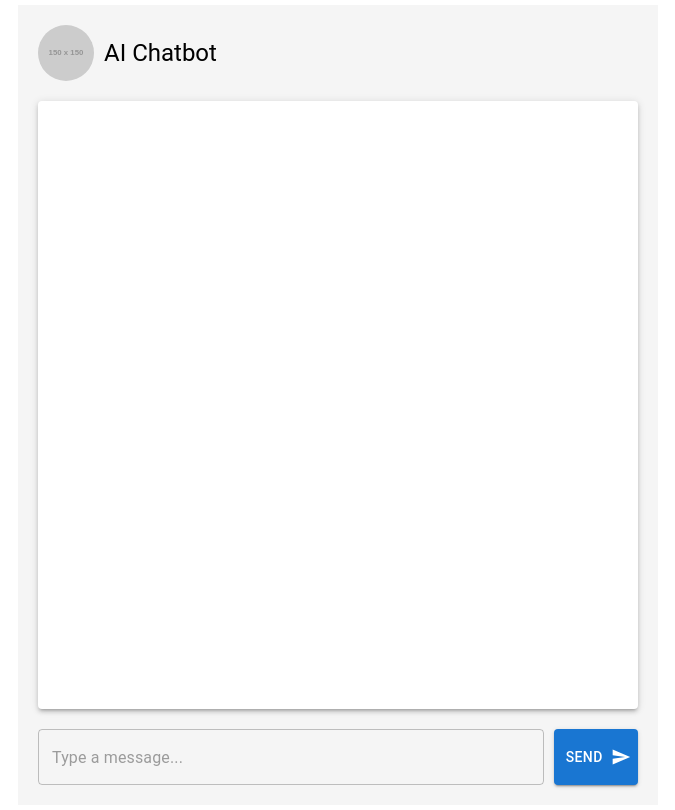
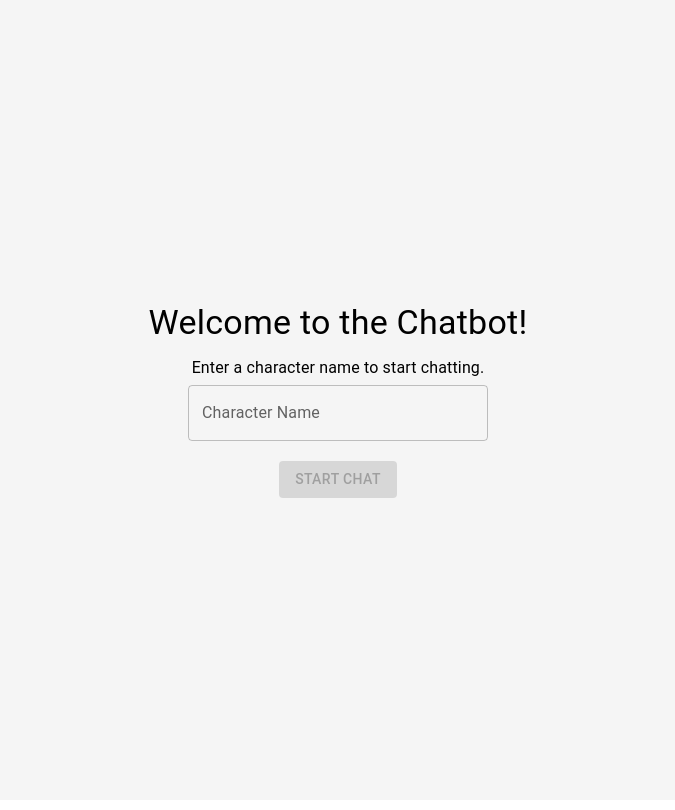
Before and after one commit to ROSSROSALES/character-chat, a React (Create React App) app: page / in a window 1280 px wide. Shown: the whole page, without its empty margins (302-977 px from the left). Built offline with nearby package versions, Linux system fonts and the light colour scheme.

Commit message:
add landing page, input and update character name

```diff
--- a/src/App.js
+++ b/src/App.js
@@ -1,146 +1,16 @@
-import React, { useState, useEffect, useRef } from 'react';
-import { Box, TextField, Button, Avatar, Typography, List, ListItem, ListItemText, Paper } from '@mui/material';
-import SendIcon from '@mui/icons-material/Send';
+import React from 'react';
+import { BrowserRouter as Router, Routes, Route } from 'react-router-dom';
+import LandingPage from './LandingPage';
+import ChatPage from './ChatPage';
 
 const App = () => {
-  const [input, setInput] = useState('');
-  const [messages, setMessages] = useState([]);
-  const chatContainerRef = useRef(null);
-
-  const [loading, setLoading] = useState(false);
-
-  const handleSend = async () => {
-    if (input.trim()) {
-      setMessages([...messages, { text: input, sender: 'user' }]);
-      setLoading(true);
-
-      try {
-        const response = await fetch('/.netlify/functions/chat', {
-          method: 'POST',
-          headers: {
-            'Content-Type': 'application/json',
-          },
-          body: JSON.stringify({ message: input }),
-        });
-
-        const data = await response.json();
-        if (data.reply) {
-          setMessages((prevMessages) => [
-            ...prevMessages,
-            { text: data.reply, sender: 'ai' },
-          ]);
-        }
-      } catch (error) {
-        console.error('Error:', error);
-        setMessages((prevMessages) => [
-          ...prevMessages,
-          { text: 'Sorry, something went wrong.', sender: 'ai' },
-        ]);
-      }
-
-      setLoading(false);
-      setInput('');
-    }
-  };
-
-  // Auto-scroll to bottom when messages change
-  useEffect(() => {
-    if (chatContainerRef.current) {
-      chatContainerRef.current.scrollTo({
-        top: chatContainerRef.current.scrollHeight,
-        behavior: 'smooth',
-      });
-    }
-  }, [messages]);
-
   return (
-    <Box
-      sx={{
-        display: 'flex',
-        flexDirection: 'column',
-        height: '95vh',
-        maxWidth: '600px',
-        margin: '5px auto',
-        padding: '20px',
-        backgroundColor: '#f5f5f5',
-      }}
-    >
-      {/* Chat Header with Image */}
-      <Box
-        sx={{
-          display: 'flex',
-          alignItems: 'center',
-          gap: '10px',
-          marginBottom: '20px',
-        }}
-      >
-        <Avatar
-          alt="AI Avatar"
-          src="https://via.placeholder.com/150" // Replace with your image URL
-          sx={{ width: 56, height: 56 }}
-        />
-        <Typography variant="h5">AI Chatbot</Typography>
-      </Box>
-
-      {/* Chatbox */}
-      <Paper
-        elevation={3}
-        ref={chatContainerRef}
-        sx={{
-          flex: 1,
-          overflowY: 'auto',
-          padding: '10px',
-          backgroundColor: 'white',
-        }}
-      >
-        <List>
-          {messages.map((message, index) => (
-            <ListItem
-              key={index}
-              sx={{
-                justifyContent: message.sender === 'user' ? 'flex-end' : 'flex-start',
-              }}
-            >
-              <ListItemText
-                primary={message.text}
-                sx={{
-                  backgroundColor: message.sender === 'user' ? '#e3f2fd' : '#f5f5f5',
-                  padding: '10px',
-                  borderRadius: '10px',
-                  maxWidth: '70%',
-                }}
-              />
-            </ListItem>
-          ))}
-        </List>
-      </Paper>
-
-      {/* Input Box */}
-      <Box
-        sx={{
-          display: 'flex',
-          gap: '10px',
-          marginTop: '20px',
-        }}
-      >
-        <TextField
-          fullWidth
-          placeholder="Type a message..."
-          value={input}
-          onChange={(e) => setInput(e.target.value)}
-          onKeyPress={(e) => e.key === 'Enter' && handleSend()}
-        />
-        <Button
-          variant="contained"
-          color="primary"
-          onClick={handleSend}
-          endIcon={<SendIcon />}
-          disabled={loading}
-        >
-          {loading ? 'Thinking...' : 'Send'}
-        </Button>
-      </Box>
-    </Box>
+    <Router>
+      <Routes>
+        <Route path="/" element={<LandingPage />} />
+        <Route path="/chat" element={<ChatPage />} />
+      </Routes>
+    </Router>
   );
 };
 
--- /dev/null
+++ b/src/ChatPage.js
@@ -0,0 +1,150 @@
+import React, { useState, useEffect, useRef } from 'react';
+import { useLocation } from 'react-router-dom';
+import { Box, TextField, Button, Avatar, Typography, List, ListItem, ListItemText, Paper } from '@mui/material';
+import SendIcon from '@mui/icons-material/Send';
+
+const ChatPage = () => {
+  const location = useLocation();
+  const characterName = location.state?.characterName || 'AI';
+  const [input, setInput] = useState('');
+  const [messages, setMessages] = useState([]);
+  const chatContainerRef = useRef(null);
+
+  const [loading, setLoading] = useState(false);
+
+  const handleSend = async () => {
+    if (input.trim()) {
+      setMessages([...messages, { text: input, sender: 'user' }]);
+      setLoading(true);
+
+      try {
+        const response = await fetch('/.netlify/functions/chat', {
+          method: 'POST',
+          headers: {
+            'Content-Type': 'application/json',
+          },
+          body: JSON.stringify({ message: input }),
+        });
+
+        const data = await response.json();
+        if (data.reply) {
+          setMessages((prevMessages) => [
+            ...prevMessages,
+            { text: data.reply, sender: 'ai' },
+          ]);
+        }
+      } catch (error) {
+        console.error('Error:', error);
+        setMessages((prevMessages) => [
+          ...prevMessages,
+          { text: 'Sorry, something went wrong.', sender: 'ai' },
+        ]);
+      }
+
+      setLoading(false);
+      setInput('');
+    }
+  };
+
+  // Auto-scroll to bottom when messages change
+  useEffect(() => {
+    if (chatContainerRef.current) {
+      chatContainerRef.current.scrollTo({
+        top: chatContainerRef.current.scrollHeight,
+        behavior: 'smooth',
+      });
+    }
+  }, [messages]);
+
+  return (
+    <Box
+      sx={{
+        display: 'flex',
+        flexDirection: 'column',
+        height: '95vh',
+        maxWidth: '600px',
+        margin: '5px auto',
+        padding: '20px',
+        backgroundColor: '#f5f5f5',
+      }}
+    >
+      {/* Chat Header with Image */}
+      <Box
+        sx={{
+          display: 'flex',
+          alignItems: 'center',
+          gap: '10px',
+          marginBottom: '20px',
+        }}
+      >
+        <Avatar
+          alt="AI Avatar"
+          src="https://via.placeholder.com/150" // Replace with your image URL
+          sx={{ width: 56, height: 56 }}
+        />
+        <Typography variant="h5">{characterName}</Typography>
+      </Box>
+
+      {/* Chatbox */}
+      <Paper
+        elevation={3}
+        ref={chatContainerRef}
+        sx={{
+          flex: 1,
+          overflowY: 'auto',
+          padding: '10px',
+          backgroundColor: 'white',
+        }}
+      >
+        <List>
+          {messages.map((message, index) => (
+            <ListItem
+              key={index}
+              sx={{
+                justifyContent: message.sender === 'user' ? 'flex-end' : 'flex-start',
+              }}
+            >
+              <ListItemText
+                primary={message.text}
+                sx={{
+                  backgroundColor: message.sender === 'user' ? '#e3f2fd' : '#f5f5f5',
+                  padding: '10px',
+                  borderRadius: '10px',
+                  maxWidth: '70%',
+                }}
+              />
+            </ListItem>
+          ))}
+        </List>
+      </Paper>
+
+      {/* Input Box */}
+      <Box
+        sx={{
+          display: 'flex',
+          gap: '10px',
+          marginTop: '20px',
+        }}
+      >
+        <TextField
+          fullWidth
+          placeholder="Type a message..."
+          value={input}
+          onChange={(e) => setInput(e.target.value)}
+          onKeyPress={(e) => e.key === 'Enter' && handleSend()}
+        />
+        <Button
+          variant="contained"
+          color="primary"
+          onClick={handleSend}
+          endIcon={<SendIcon />}
+          disabled={loading}
+        >
+          {loading ? 'Thinking...' : 'Send'}
+        </Button>
+      </Box>
+    </Box>
+  );
+};
+
+export default ChatPage;
--- /dev/null
+++ b/src/LandingPage.js
@@ -0,0 +1,51 @@
+import React, { useState } from 'react';
+import { useNavigate } from 'react-router-dom';
+import { Box, TextField, Button, Typography } from '@mui/material';
+
+const LandingPage = () => {
+  const [characterName, setCharacterName] = useState('');
+  const navigate = useNavigate();
+
+  const handleStartChat = () => {
+    if (characterName.trim()) {
+      navigate('/chat', { state: { characterName } });
+    }
+  };
+
+  return (
+    <Box
+      sx={{
+        display: 'flex',
+        flexDirection: 'column',
+        alignItems: 'center',
+        justifyContent: 'center',
+        height: '100vh',
+        backgroundColor: '#f5f5f5',
+      }}
+    >
+      <Typography variant="h4" gutterBottom>
+        Welcome to the Chatbot!
+      </Typography>
+      <Typography variant="body1" gutterBottom>
+        Enter a character name to start chatting.
+      </Typography>
+      <TextField
+        label="Character Name"
+        variant="outlined"
+        value={characterName}
+        onChange={(e) => setCharacterName(e.target.value)}
+        sx={{ marginBottom: '20px', width: '300px' }}
+      />
+      <Button
+        variant="contained"
+        color="primary"
+        onClick={handleStartChat}
+        disabled={!characterName.trim()}
+      >
+        Start Chat
+      </Button>
+    </Box>
+  );
+};
+
+export default LandingPage;
```
